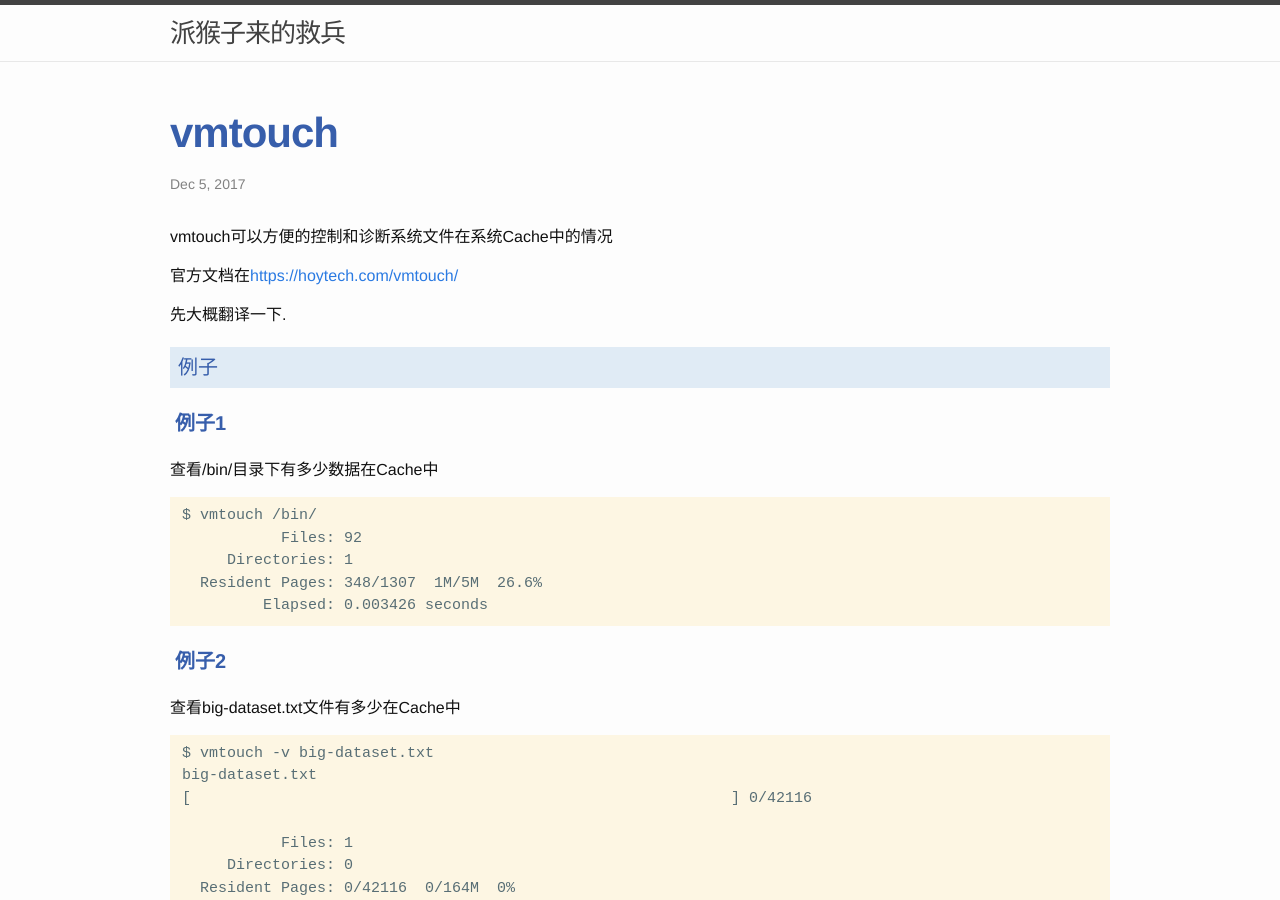
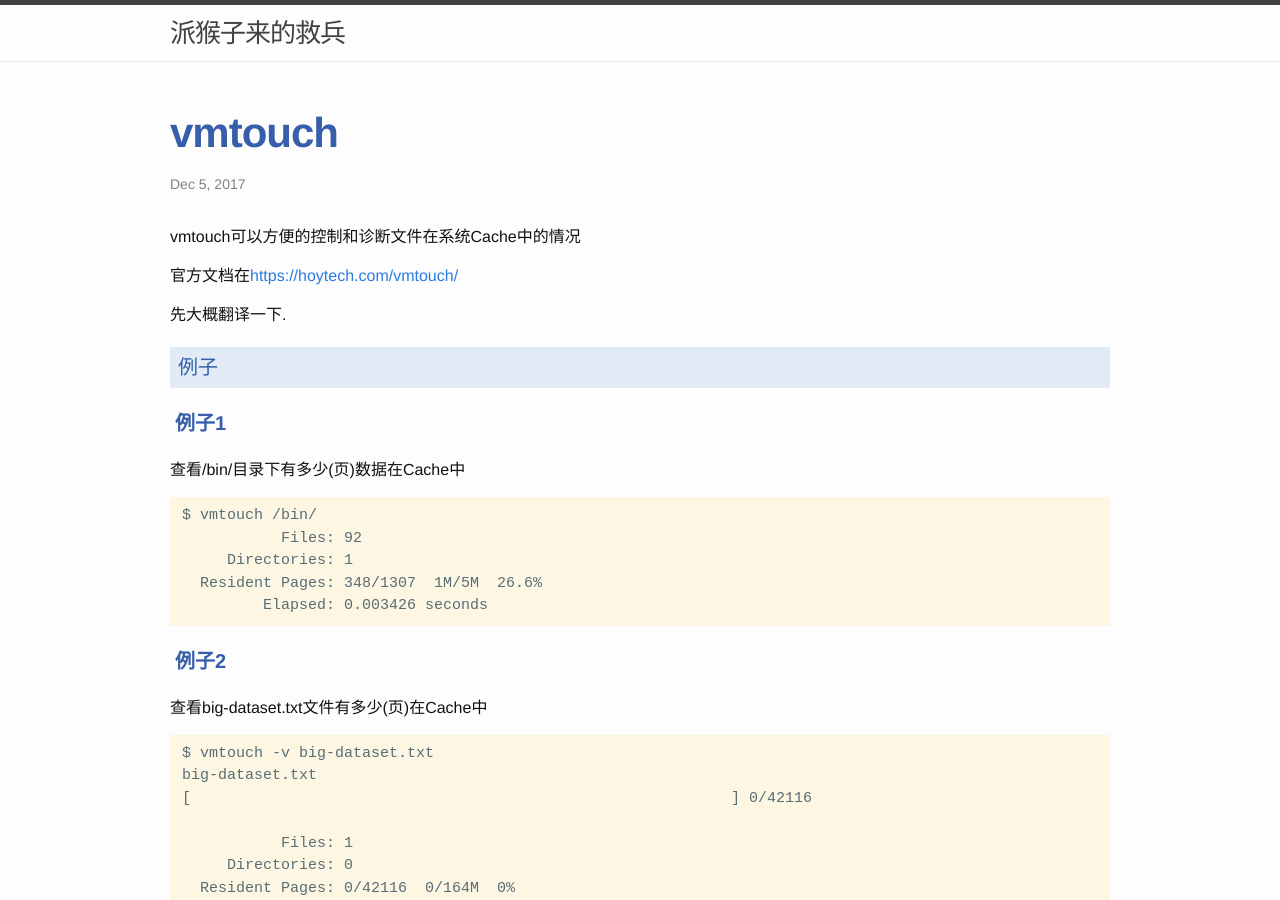
Before and after one commit to childe/ohmycat, a Jekyll site: the page built from _posts/2017-12-05-vmtouch.md, in a window 1280 px wide and 900 px high. Built offline with Jekyll 4.4.1, drawn with Linux system fonts in a browser that asks for light colours.

Commit message:
modified:   _posts/2017-12-05-vmtouch.md

````diff
--- a/_posts/2017-12-05-vmtouch.md
+++ b/_posts/2017-12-05-vmtouch.md
@@ -6,7 +6,7 @@ date: 2017-12-05 10:27:48 +0800
 
 ---
 
-vmtouch可以方便的控制和诊断系统文件在系统Cache中的情况
+vmtouch可以方便的控制和诊断文件在系统Cache中的情况
 
 官方文档在[https://hoytech.com/vmtouch/](https://hoytech.com/vmtouch/)
 
@@ -18,7 +18,7 @@ vmtouch可以方便的控制和诊断系统文件在系统Cache中的情况
 
 ### 例子1
 
-查看/bin/目录下有多少数据在Cache中
+查看/bin/目录下有多少(页)数据在Cache中
 
 ```
 $ vmtouch /bin/
@@ -30,7 +30,7 @@ $ vmtouch /bin/
 
 ### 例子2
 
-查看big-dataset.txt文件有多少在Cache中
+查看big-dataset.txt文件有多少(页)在Cache中
 
 ```
 $ vmtouch -v big-dataset.txt
````
